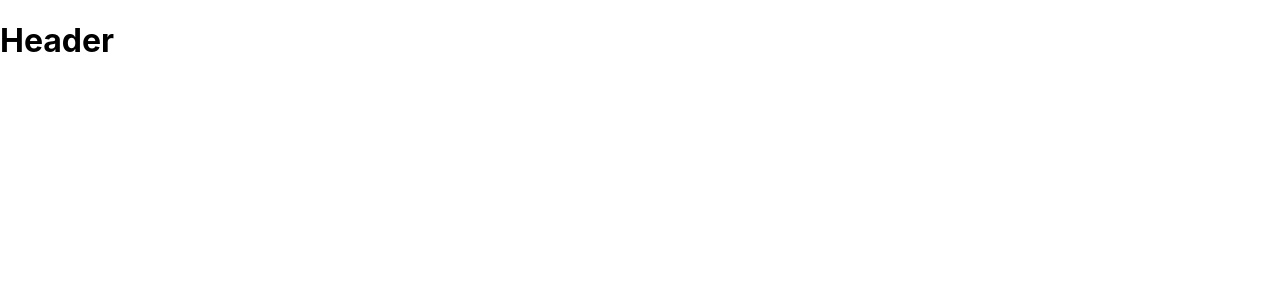
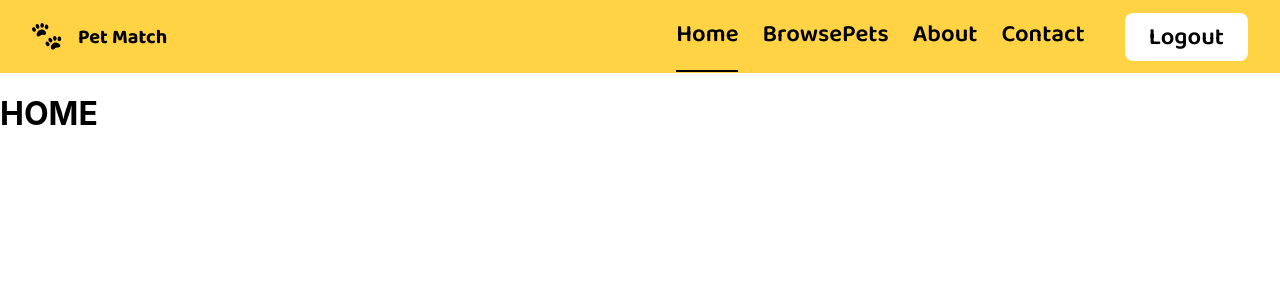
Before and after one commit to Ishwarya1605/pet-match, a React (Create React App) app: page / in a window 1280 px wide. Shown: the top 300 px of the page. Built offline with nearby package versions, Linux system fonts and the light colour scheme.

Commit message:
header section

```diff
--- a/package.json
+++ b/package.json
@@ -9,7 +9,9 @@
     "@testing-library/user-event": "^13.5.0",
     "react": "^19.1.1",
     "react-dom": "^19.1.1",
+    "react-router-dom": "^7.8.0",
     "react-scripts": "5.0.1",
+    "sass": "^1.90.0",
     "web-vitals": "^2.1.4"
   },
   "scripts": {
--- a/public/index.html
+++ b/public/index.html
@@ -1,14 +1,15 @@
 <!DOCTYPE html>
 <html lang="en">
+
 <head>
   <meta charset="utf-8" />
   <link rel="icon" href="%PUBLIC_URL%/favicon.ico" />
   <meta name="viewport" content="width=device-width, initial-scale=1" />
   <meta name="theme-color" content="#000000" />
-    <meta
-      name="description"
-      content="Web site created using create-react-app"
-    />
+  <meta name="description" content="Web site created using create-react-app" />
+  <link rel="preconnect" href="https://fonts.googleapis.com">
+  <link rel="preconnect" href="https://fonts.gstatic.com" crossorigin>
+  <link href="https://fonts.googleapis.com/css2?family=Baloo+2:wght@400..800&display=swap" rel="stylesheet">
   <link rel="apple-touch-icon" href="%PUBLIC_URL%/logo192.png" />
   <!--
       manifest.json provides metadata used when your web app is installed on a
@@ -26,6 +27,7 @@
     -->
   <title>React App</title>
 </head>
+
 <body>
   <noscript>You need to enable JavaScript to run this app.</noscript>
   <div id="root"></div>
@@ -40,4 +42,5 @@
       To create a production bundle, use `npm run build` or `yarn build`.
     -->
 </body>
+
 </html>
--- a/src/App.jsx
+++ b/src/App.jsx
@@ -1,12 +1,24 @@
-import logo from './logo.svg';
 import './App.scss';
 import "./assets/style.scss";
+import{BrowserRouter as Router,Routes,Route} from  "react-router-dom";
 import Header from './components/header/Header';
+import Home from "./pages/home/HomePage";
+import BrowsePets from "./pages/browsepets/BrowsePets";
+import About from "./pages/about/About";
+import Contact from "./pages/contact/Contact";
 
 function App() {
   return (
     <>
-      <Header />
+      <Router>
+        <Header />
+        <Routes>
+          <Route path="/" element={<Home/>}></Route>
+          <Route path="browsepets" element={<BrowsePets/>}></Route>
+          <Route path="about" element={<About/>}></Route>
+          <Route path="contact" element={<Contact/>}></Route>
+        </Routes>
+      </Router>
     </>
   );
 }
--- a/src/App.scss
+++ b/src/App.scss
@@ -0,0 +1,3 @@
+ :root {
+    --main-font: "Baloo 2", sans-serif;
+  }
--- a/src/assets/style.scss
+++ b/src/assets/style.scss
@@ -1,6 +1,5 @@
 .App {
   text-align: center;
-
   .App-header {
     background-color: #282c34;
     min-height: 100vh;
@@ -10,7 +9,8 @@
     justify-content: center;
     font-size: calc(10px + 2vmin);
     color: white;
-    img{
+
+    img {
       width: 10%;
     }
   }
--- a/src/components/header/Header.jsx
+++ b/src/components/header/Header.jsx
@@ -1,9 +1,21 @@
 import React from "react";
 import "./Header.scss";
-function Header(){
-    return(
+import dogLogo from "../../assets/pet-logo.svg";
+import { Link, useLocation } from "react-router-dom";
+function Header() {
+    const { pathname } = useLocation();
+    return (
         <>
-        <h1>Header</h1>
+            <div className="header-first">
+                <div className="header-left"> <p className="header-text"><img src={dogLogo} alt="Dog Logo" />Pet Match</p></div>
+                <nav className="nav-link">
+                    <Link className={pathname === "/" ? "active" : ""} to="/">Home</Link>
+                    <Link className={pathname === "/browsepets" ? "active" : ""} to="browsepets">BrowsePets</Link>
+                    <Link className={pathname === "/about" ? "active" : ""} to="about">About</Link>
+                    <Link className={pathname === "/contact" ? "active" : ""} to="contact">Contact</Link>
+                    <div className="header-right"><button className="logout-btn">Logout</button></div>
+                </nav>
+            </div>
         </>
     );
 }
--- a/src/components/header/Header.scss
+++ b/src/components/header/Header.scss
@@ -0,0 +1,99 @@
+.header-first {
+    background-color: #FFD343;
+    display: flex;
+    align-items: center;
+    justify-content: space-between;
+    font-family: var(--main-font);
+    padding: 0 2rem;
+    height: 73px;
+
+    .header-left {
+        display: flex;
+        align-items: center;
+    }
+
+    .header-text {
+        display: flex;
+        align-items: center;
+        font-size: 20px;
+        font-weight: 700;
+        color: #000;
+        margin: 0;
+        gap: 16px;
+        height: 32px;
+    }
+
+    img {
+        width: 30px;
+        height: 27px;
+
+    }
+
+    nav {
+        display: flex;
+        align-items: center;
+        gap: 1.5rem;
+        font-size: 24px;
+        font-weight: 600px;
+
+    }
+
+    a {
+        text-decoration: none;
+        color: #000;
+        padding-bottom: 0.2rem;
+        transition: border-bottom 0.3s ease;
+    }
+
+    .header-right {
+        margin-left: 1rem;
+    }
+
+    .logout-btn {
+        font-family: var(--main-font);
+        height: 48px;
+        padding: 5px 24px 5px 24px;
+        font-weight: 600;
+        font-size: 24px;
+        background-color: #fff;
+        border: 1px;
+        border-radius: 8px;
+
+        transition: background-color 0.3s ease;
+    }
+
+    .nav-link {
+        display: flex;
+        align-items: center;
+        gap: 1.5rem;
+
+        a {
+            position: relative;
+            text-decoration: none;
+
+            color: #000;
+            font-weight: 600;
+            padding-bottom: 0.2rem;
+
+            &::after {
+                content: "";
+                position: absolute;
+                left: 0;
+                bottom: -14px;
+                width: 0;
+                height: 2px;
+                background-color: #000;
+                transition: width 0.3s ease;
+            }
+
+            &:hover::after {
+                width: 100%;
+            }
+
+            &.active::after {
+                width: 100%;
+            }
+        }
+    }
+
+}
--- a/src/pages/browsepets/BrowsePets.jsx
+++ b/src/pages/browsepets/BrowsePets.jsx
@@ -1,5 +1,5 @@
 import React from "react";
-import "./Browsepets.scss";
+import "./BrowsePets.scss";
 function Browsepets(){
     return(
         <>
--- a/src/pages/home/HomePage.jsx
+++ b/src/pages/home/HomePage.jsx
@@ -3,7 +3,7 @@ import "./Homepage.scss";
 function Homepage(){
     return(
         <>
-        <h1>HOME</h1>
+    <h1>HOME</h1>
         </>
     );
 }
```
Also changed, not shown: 1 other file (tests, documents, lock files or other folders). Lines whose indentation alone changed are shown as unchanged.
